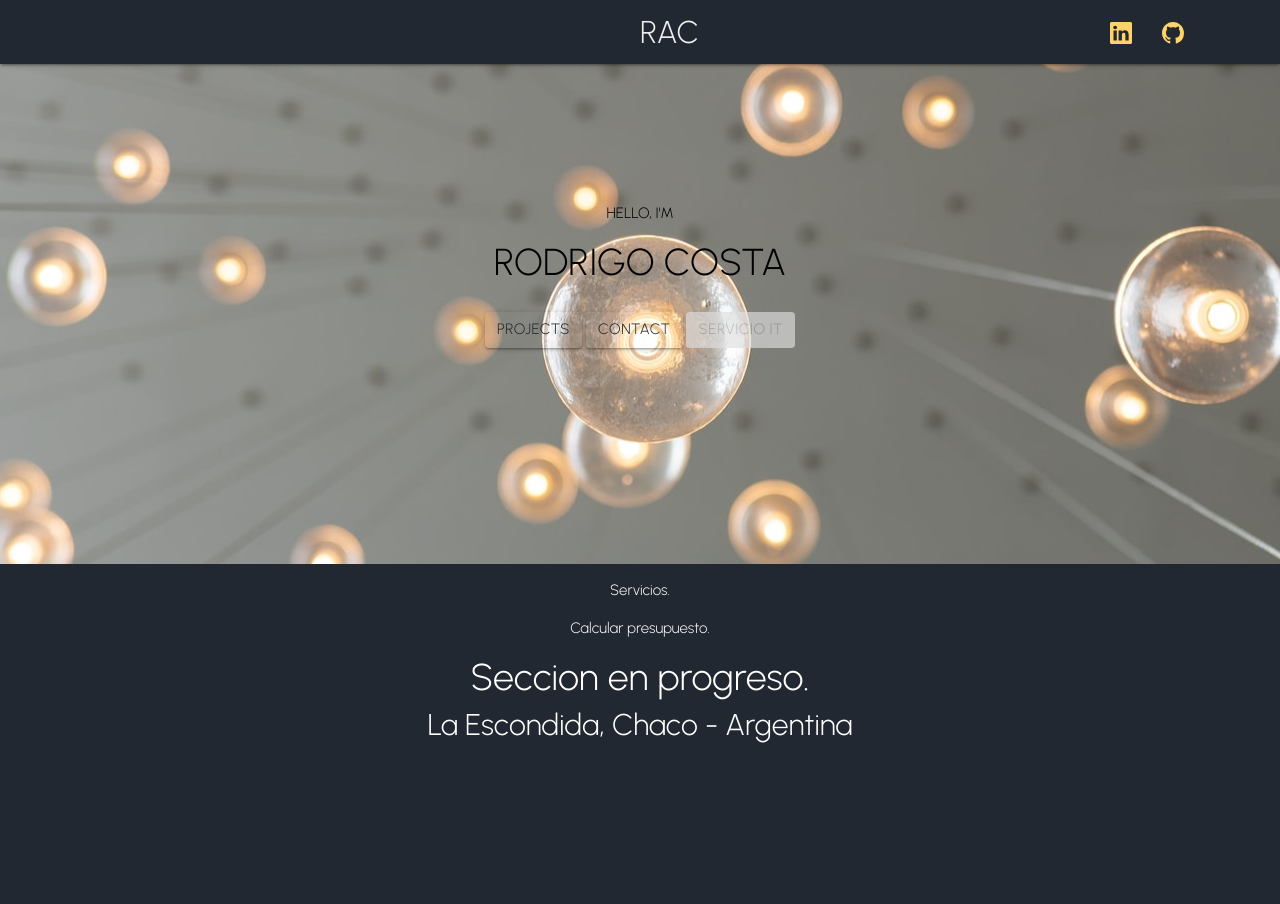
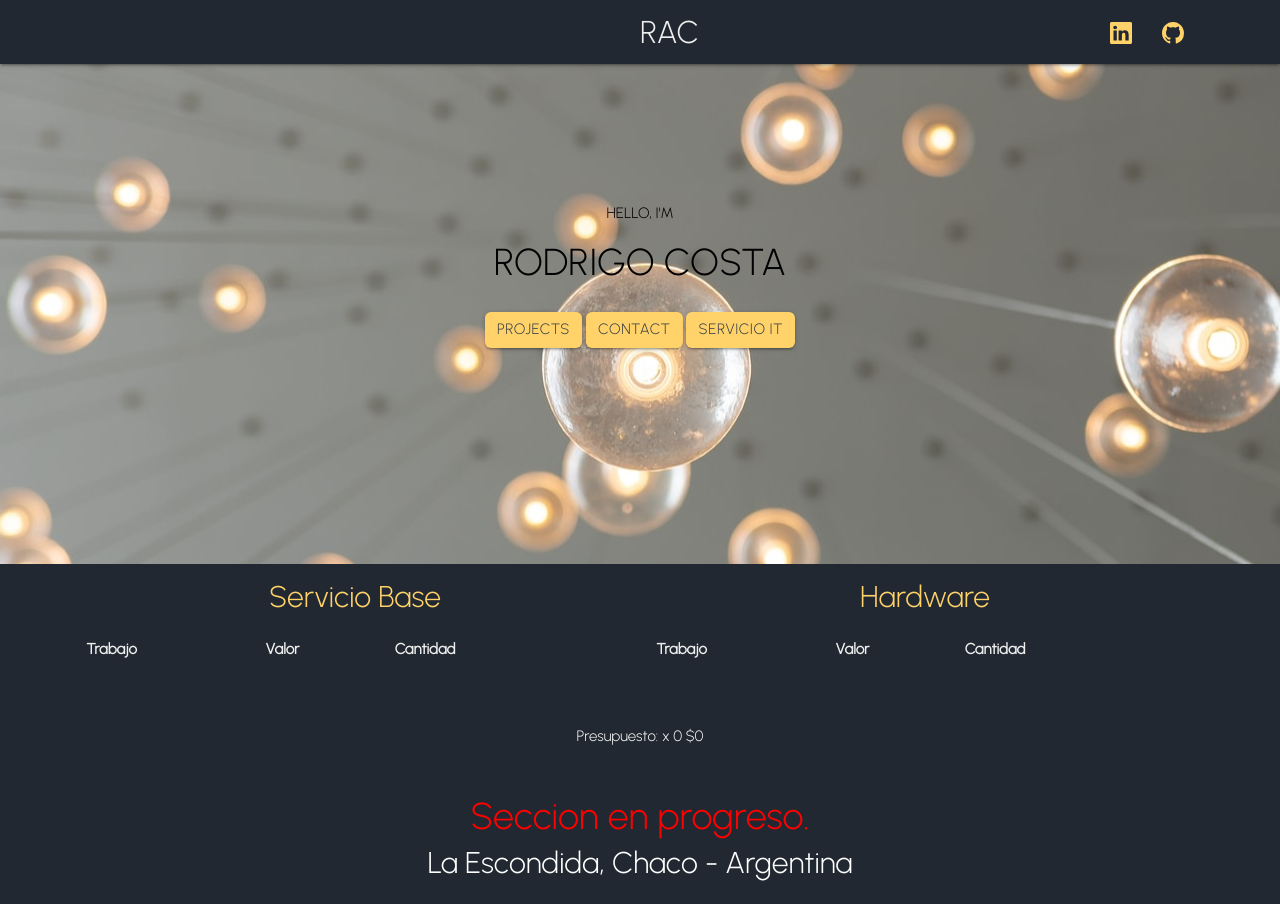
Before and after one commit to RodriDesmond/portfolio, a Django app: page /servicio_tecnico/presupuesto in a window 1280 px wide. Before the commit the page ends 743 px from the top, so only its background shows below. Run offline with Django 3.2, Linux system fonts and the light colour scheme; data that the repository does not hold is empty.

Commit message:
Working on Servicio IT section

```diff
--- a/apps/servicio_tecnico/models.py
+++ b/apps/servicio_tecnico/models.py
@@ -17,7 +17,7 @@
 class Jobs(BaseModel):
     categoria = models.ForeignKey(Categoria, related_name='categoria',on_delete=models.CASCADE)
     nombre = models.CharField(max_length=150,null=False)
-    valor = models.DecimalField(max_digits=5,decimal_places=2,default=0)
+    valor = models.DecimalField(max_digits=6,decimal_places=2,default=0)
 
     def __str__(self):
         return self.nombre
--- a/static/apps/presupuesto.js
+++ b/static/apps/presupuesto.js
@@ -4,9 +4,14 @@
     data() {
         return {
             trabajos: [],
+            counter:0,
+            item:"",
+            cant : 0,
+            items :0,
         }
     },
     methods: {
+
         getTrabajos() {
             fetch(`/api/trabajos`)
                 .then(response => response.json())
@@ -19,5 +24,5 @@
     created() {
         this.getTrabajos()
         console.log('Pagina Cargada')
-    }
+    },
 });
--- /dev/null
+++ b/static/css/presupuesto.css
@@ -0,0 +1,57 @@
+/* Custom Stylesheet */
+
+
+/**
+ * Use this file to override Materialize files so you can update
+ * the core Materialize files in the future
+ *
+ * Made By MaterializeCSS.com
+ */
+
+ @import url('https://fonts.googleapis.com/css2?family=Urbanist:wght@300&display=swap');
+
+ :root {
+     --black:#222831;
+     --dark:#393E46;
+     --bg: #FFD369;
+     --txt: #EEEEEE;
+     --txt-hvr: #D3E0EA;
+ }
+ * {
+     transition: all 0.3s;
+     font-family: 'Urbanist', sans-serif;
+ }
+
+ a.btn{
+     appearance: none;
+     background-color: var(--bg);
+     color: var(--dark);
+     border-radius: .40rem;
+ }
+
+ a.btn:hover{
+     background-color: var(--dark);
+     color: var(--txt-hvr);
+ }
+
+ td input{
+    appearance: none;
+    background-color: var(--bg);
+    color: var(--black);
+    border-radius: .40rem;
+ }
+
+ td input.waves-effect.waves-light.btn{
+    appearance: none;
+    background-color: var(--bg);
+    color: var(--black);
+    border-radius: .40rem;
+ }
+
+ a{
+     text-decoration: none;
+     color: var(--bg);
+ }
+ p{
+     color:var(--txt);
+ }
--- a/templates/base.html
+++ b/templates/base.html
@@ -6,6 +6,12 @@
     <meta http-equiv="Content-Type" content="text/html; charset=UTF-8" />
     <meta name="viewport" content="width=device-width, initial-scale=1" />
     <link rel="shortcut icon" href="{% static 'favicon.ico'%}">
+    <link rel="apple-touch-icon" sizes="180x180" href="{% static 'icono/apple-touch-icon.png' %}">
+    <link rel="manifest" href="{% static 'icono/site.webmanifest' %}">
+    <link rel="mask-icon" href="{% static 'icono/safari-pinned-tab.svg' %}" color="#5bbad5">
+    <meta name="msapplication-TileColor" content="#da532c">
+    <meta name="msapplication-config" content="{% static 'icono/browserconfig.xml' %}">
+    <meta name="theme-color" content="#EEEEEE">
 
     <title>Rodrigo Costa</title>
 
@@ -80,7 +86,7 @@
                     <div class="col">
                         <a class="waves-effect waves-light btn" href="#trabajos">Projects</a>
                         <a class="waves-effect waves-light btn" href="#contacto">Contact</a>
-                        <a class="waves-effect waves-light btn disabled" href="{% url 'servicio_tecnico:presupuesto' %}">Servicio IT</a>
+                        <a class="waves-effect waves-light btn" href="{% url 'servicio_tecnico:presupuesto' %}">Servicio IT</a>
                     </div>
                 </div>
                 <br><br>
--- a/templates/servicio_tecnico/presupuesto.html
+++ b/templates/servicio_tecnico/presupuesto.html
@@ -1,19 +1,72 @@
 {% extends 'base.html' %}{% load static %} {% block content %}
 
+<link href="{% static '/css/presupuesto.css'%}" type="text/css" rel="stylesheet" media="screen,projection" />
 
-<!--
-<div id='app'>
-    <ul class="list-group" v-for="t in trabajos">
-        <li class="list-group-item">[[t.trabajo]] $[[t.precio]]</li>
-    </ul>
+<div id="app">
+    <div class="container section">
+        <div class="row center">
+            <div class="col s12 m6 l3">
+                <h2 style="color:var(--bg)">Servicio Base</h2>
+                <table style="color: #EEEEEE; text-align: left;">
+                    <thead>
+                        <tr>
+                            <th>Trabajo</th>
+                            <th>Valor</th>
+                            <th>Cantidad</th>
+                            <th></th>
+                        </tr>
+                    </thead>
+                    <tbody>
+                        <tr v-for="(t,i) in trabajos" v-if="t.categoria === 'Servicio Tecnico'" :key="i">
+                            <td>[[t.trabajo]]</td>
+                            <td>$[[t.precio]]</td>
+                            <td :name="'cant-'+i"><input :value="cant" type="value" :name="'cant-'+i" :id="'cant-'+i">
+                            </td>
+                            <td><input v-on:click="counter = parseFloat(counter) + parseFloat(t.precio)"
+                                    class="waves-effect waves-light btn" value="Agregar" type="button"></td>
+                        </tr>
+                    </tbody>
+
+                </table>
+            </div>
+            <div class="col s12 m6 l3">
+                <h2 style="color:var(--bg)">Hardware</h2>
+                <table style="color: #EEEEEE; text-align: left;">
+                    <thead>
+                        <tr>
+                            <th>Trabajo</th>
+                            <th>Valor</th>
+                            <th>Cantidad</th>
+                            <th></th>
+                        </tr>
+                    </thead>
+                    <tbody>
+                        <tr v-for="(t,i) in trabajos" v-if="t.categoria === 'Hardware'" :key="i">
+                            <td>[[t.trabajo]]</td>
+                            <td>$[[t.precio]]</td>
+                            <td :name="'cant-'+i"><input @change="cant.value() += cant.value(), counter = parseFloat(counter) + parseFloat(t.precio) * parseFloat(cant), item = t.trabajo" :value="cant" type="value" :name="'cant-'+i" :id="'cant-'+i">
+                            </td>
+                            <td>
+                                <input v-on:click="counter = parseFloat(counter) + parseFloat(t.precio) * parseFloat(items), item = t.trabajo"
+                                        class="waves-effect waves-light btn" value="Agregar" type="button">
+                            </td>
+                        </tr>
+                    </tbody>
+
+                </table>
+            </div>
+        </div>
+    </div>
+    <div class="container section">
+        <p style="color: white">Presupuesto: [[item]] x [[cant]] $[[counter]]</p>
+    </div>
 </div>
--->
+
+
 <div class="container section">
-    <p style="color:white;">Servicios.</p>
-    <p style="color:white;">Calcular presupuesto.</p>
 
-    <h1 style="color:white;">Seccion en progreso.</h1>
-    <h2 style="color:white;">La Escondida, Chaco - Argentina</h2>
+    <h1 style="color: red">Seccion en progreso.</h1>
+    <h2 style="color: white">La Escondida, Chaco - Argentina</h2>
 </div>
 <script src="{% static '/apps/presupuesto.js' %} "></script>
 {% endblock %}
```
Also changed, not shown: apps/servicio_tecnico/migrations/0005_alter_jobs_valor.py (added).
